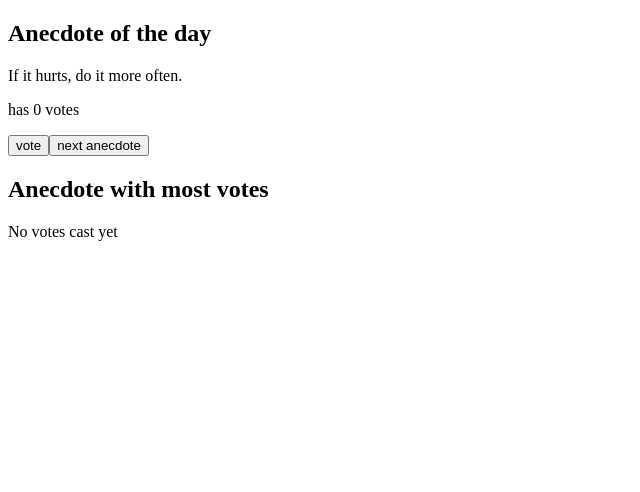
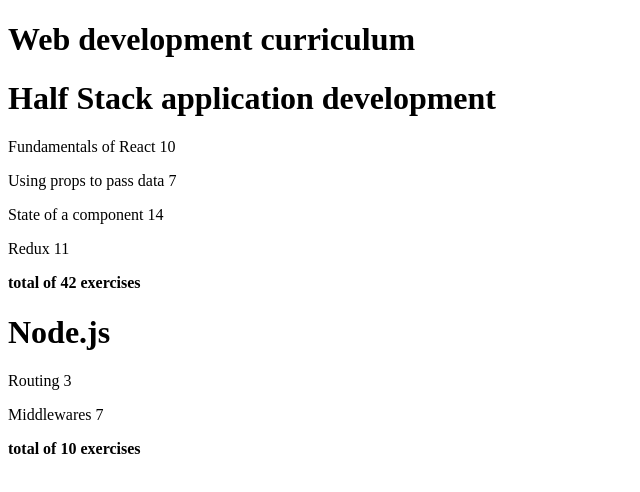
Before and after one commit to mishaalshahzad7-ops/fullstackopen, a React (Vite) app in the folder part1/kurssitiedot/: page / in a window 1280 px wide. Shown: the top 492 px of the page, without its empty margins (0-640 px from the left). Built offline with nearby package versions, Linux system fonts and the light colour scheme.

Commit message:
Complete exercises 2.1-2.5 (Course Information & Modules)

```diff
--- a/part1/kurssitiedot/src/App.jsx
+++ b/part1/kurssitiedot/src/App.jsx
@@ -1,53 +1,58 @@
-import React, { useState } from 'react'
+import React from 'react'
+import Course from './components/Course'
 
 const App = () => {
-  const anecdotes = [
-    'If it hurts, do it more often.',
-    'Adding manpower to a late software project makes it later!',
-    'The first 90 percent of the code accounts for the first 90 percent of the development time...The remaining 10 percent of the code accounts for the other 90 percent of the development time.',
-    'Any fool can write code that a computer can understand. Good programmers write code that humans can understand.',
-    'Premature optimization is the root of all evil.',
-    'Debugging is twice as hard as writing the code in the first place. Therefore, if you write the code as cleverly as possible, you are, by definition, not smart enough to debug it.',
-    'Programming without an extremely heavy use of console.log is same as if a doctor would refuse to use x-rays or blood tests when diagnosing patients.',
-    'The only way to go fast, is to go well.'
+  const courses = [
+    {
+      name: 'Half Stack application development',
+      id: 1,
+      parts: [
+        {
+          name: 'Fundamentals of React',
+          exercises: 10,
+          id: 1
+        },
+        {
+          name: 'Using props to pass data',
+          exercises: 7,
+          id: 2
+        },
+        {
+          name: 'State of a component',
+          exercises: 14,
+          id: 3
+        },
+        {
+          name: 'Redux',
+          exercises: 11,
+          id: 4
+        }
+      ]
+    },
+    {
+      name: 'Node.js',
+      id: 2,
+      parts: [
+        {
+          name: 'Routing',
+          exercises: 3,
+          id: 1
+        },
+        {
+          name: 'Middlewares',
+          exercises: 7,
+          id: 2
+        }
+      ]
+    }
   ]
-
-  const [selected, setSelected] = useState(0)
-  const [votes, setVotes] = useState(new Array(anecdotes.length).fill(0))
-
-  const handleNextAnecdote = () => {
-    const randomIndex = Math.floor(Math.random() * anecdotes.length)
-    setSelected(randomIndex)
-  }
-
-  const handleVote = () => {
-    // Create a copy of the votes array to avoid direct state mutation
-    const copy = [...votes]
-    copy[selected] += 1
-    setVotes(copy)
-  }
-
-  // Calculate the highest vote count and find its index
-  const maxVotes = Math.max(...votes)
-  const bestIndex = votes.indexOf(maxVotes)
 
   return (
     <div>
-      <h2>Anecdote of the day</h2>
-      <p>{anecdotes[selected]}</p>
-      <p>has {votes[selected]} votes</p>
-      <button onClick={handleVote}>vote</button>
-      <button onClick={handleNextAnecdote}>next anecdote</button>
-
-      <h2>Anecdote with most votes</h2>
-      {maxVotes === 0 ? (
-        <p>No votes cast yet</p>
-      ) : (
-        <div>
-          <p>{anecdotes[bestIndex]}</p>
-          <p>has {maxVotes} votes</p>
-        </div>
-      )}
+      <h1>Web development curriculum</h1>
+      {courses.map(course => (
+        <Course key={course.id} course={course} />
+      ))}
     </div>
   )
 }
--- /dev/null
+++ b/part1/kurssitiedot/src/components/Course.jsx
@@ -0,0 +1,38 @@
+import React from 'react'
+
+const Header = ({ name }) => <h1>{name}</h1>
+
+const Part = ({ part }) => (
+  <p>
+    {part.name} {part.exercises}
+  </p>
+)
+
+const Content = ({ parts }) => (
+  <div>
+    {parts.map(part => (
+      <Part key={part.id} part={part} />
+    ))}
+  </div>
+)
+
+const Total = ({ parts }) => {
+  const totalExercises = parts.reduce((s, p) => s + p.exercises, 0)
+  return (
+    <p>
+      <strong>total of {totalExercises} exercises</strong>
+    </p>
+  )
+}
+
+const Course = ({ course }) => {
+  return (
+    <div>
+      <Header name={course.name} />
+      <Content parts={course.parts} />
+      <Total parts={course.parts} />
+    </div>
+  )
+}
+
+export default Course
```
